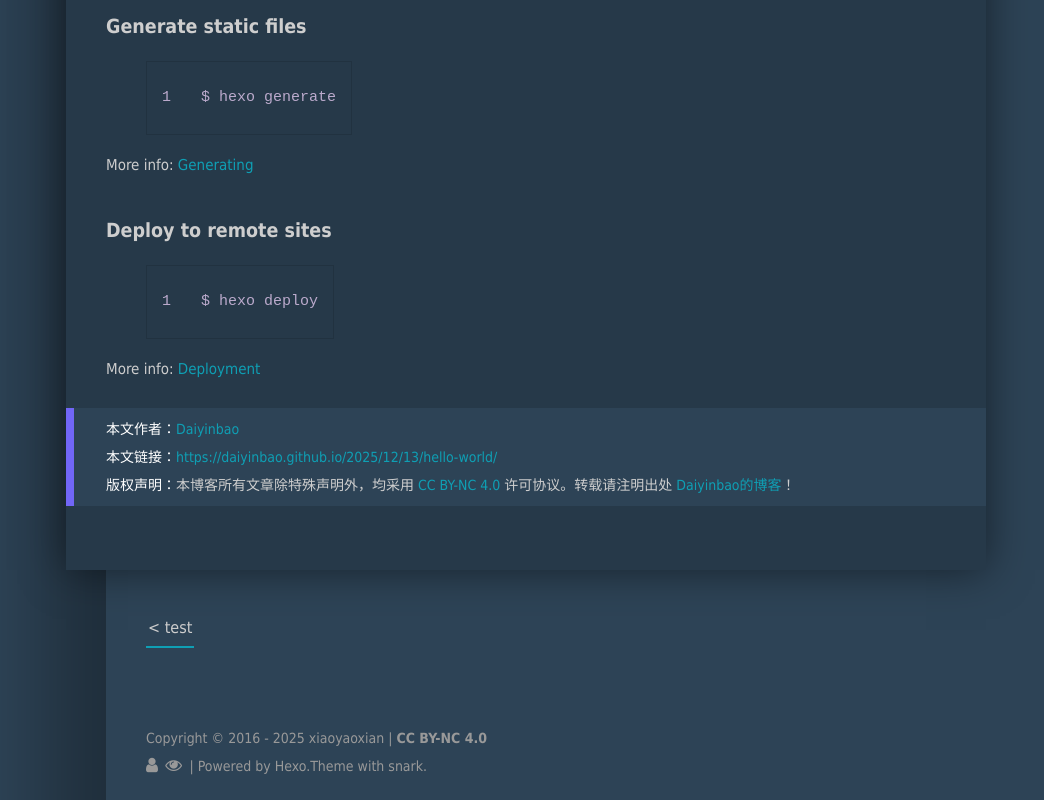
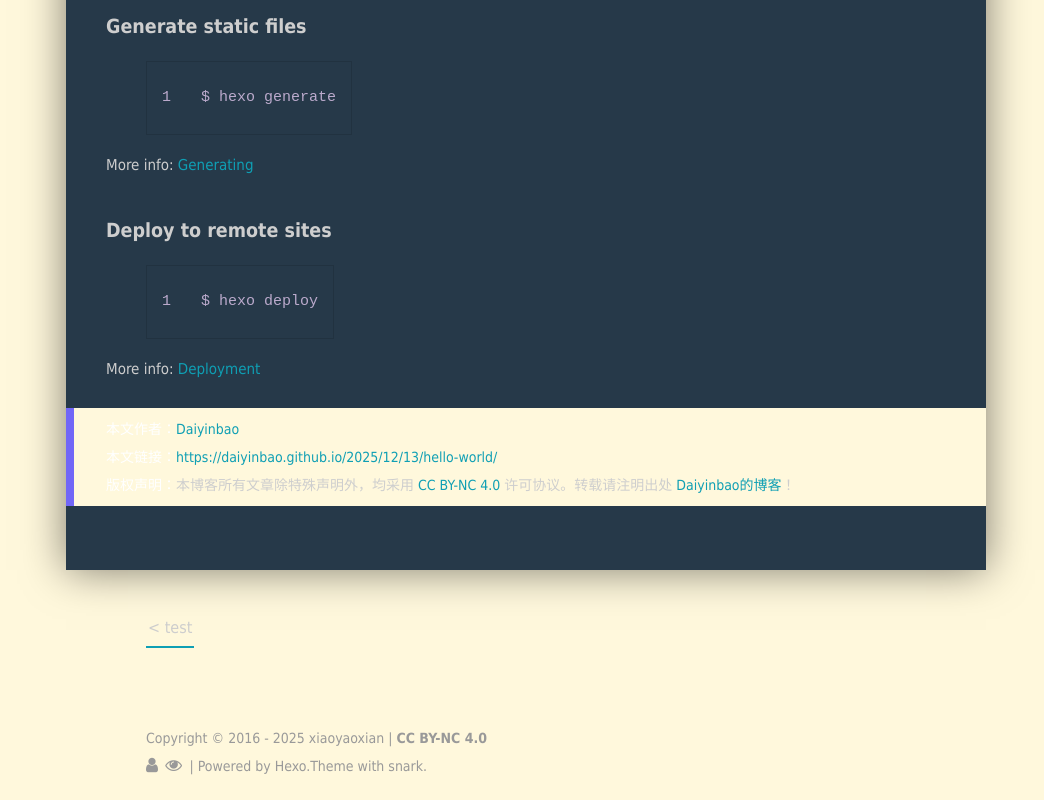
Before and after one commit to daiyinbao/daiyinbao.github.io, a plain HTML site: page 2025/12/13/hello-world/index.html in a window 1280 px wide. Shown: the part 763-1563 px from the top of the page, without its empty margins (214-1258 px from the left). Drawn offline with nearby package versions, Linux system fonts and the light colour scheme; some packages are replaced by stand-ins of ours; no server answers; a script that the page names is missing.

Commit message:
Site updated: 2025-12-13 14:36:19

```diff
--- a/css/style.css
+++ b/css/style.css
@@ -10,9 +10,8 @@ html, body, div, dl, dt, dd, ul, ol, li, h1, h2, h3, h4, h5, h6, pre, code, form
 }
 
 body {
-  background-image: url(/img/backgroud.png);
-  background-repeat: repeat-y;
-  background-position-x: -80px;
+  background-color: #fff8dc;
+  background-image: none;
   word-wrap: break-word;
   font-family: "Hiragino Sans GB", "Microsoft YaHei", "微软雅黑", tahoma, arial, simsun, "宋体";
   font-size: 14px;
@@ -21,11 +20,11 @@ body {
 }
 
 body, .l-content {
-  background-color: #2d4356;
+  background-color: #fff8dc;
 }
 
 blockquote {
-  background-color: #2d4356;
+  background-color: #fff8dc;
 }
 
 body, button, textarea, input, select, .m-hdimg .ttl a, .m-nav a, .l-pager a, .p-content, .l-post .p-desc a {
```
